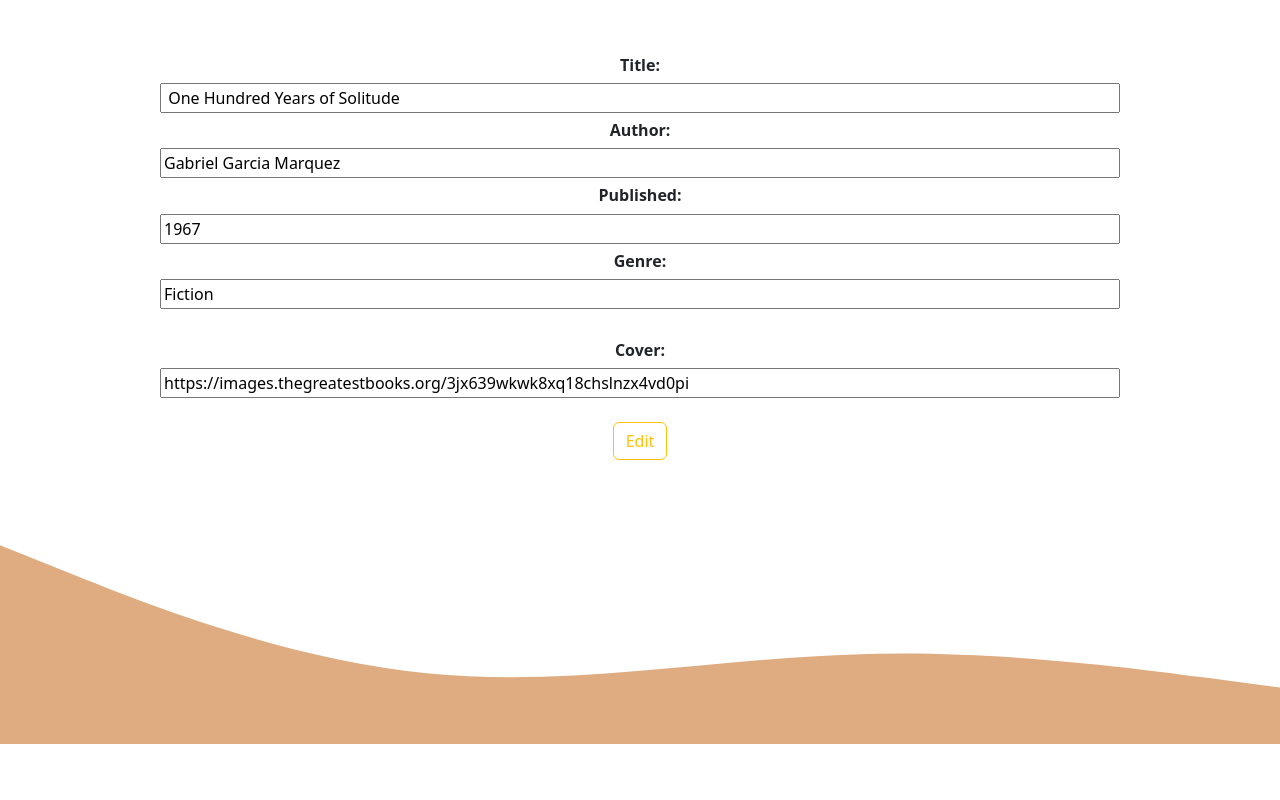
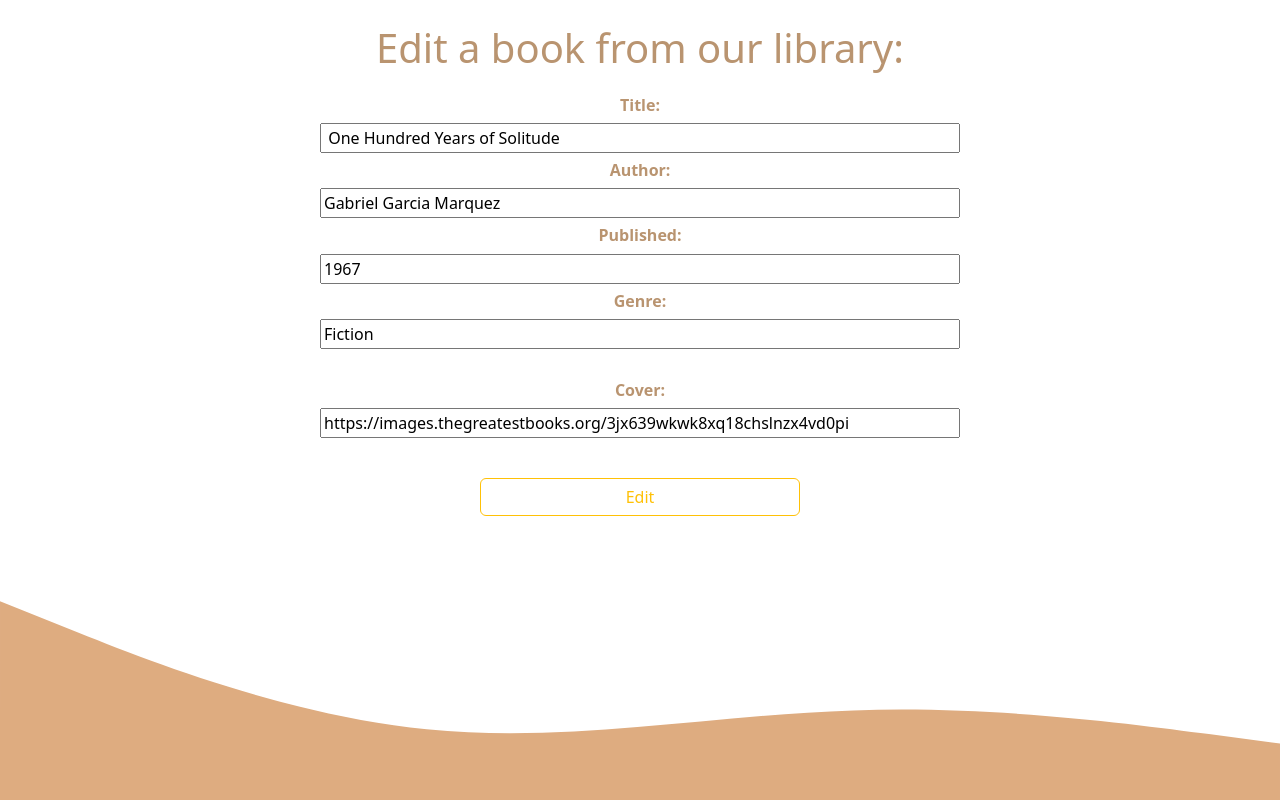
Before and after one commit to miaansaloni/PHP-Library, a PHP site: page /PHP-Library/edit.php?id=1 in a window 1280 px wide. Shown: the part 56-856 px from the top of the page. Before the commit the page ends 800 px from the top, so only its background shows below. Run offline with PHP 8.4, Linux system fonts and the light colour scheme; data comes from the database, SQL or seed files in the repository; both versions use the stored data as it was after the commit.

Commit message:
style/layout fixes + adds db file

```diff
--- a/edit.php
+++ b/edit.php
@@ -46,7 +46,6 @@ $libri = $stmt->fetch();
 
 include __DIR__ . '/includes/init.php';
 ?>
-
 <?php if (!empty($errors)): ?>
     <div class="alert alert-danger">
         <ul>
@@ -58,19 +57,21 @@ include __DIR__ . '/includes/init.php';
 <?php endif; ?>
 
 
-
-<form method="post" class="text-center pt-5">
+<div class="text-center mt-4">
+<h1 class="mb-3">Edit a book from our library:</h1>
+    <form method="post" >
         <input type="hidden" name="id" value="<?= $libri['id'] ?>">
         <label class="mt-2 fw-bold h6" for="titolo">Title:</label><br>
-    <input class="w-75" type="text" id="titolo" name="titolo" value="<?= $libri['titolo'] ?>"><br>
+        <input class="w-50" type="text" id="titolo" name="titolo" value="<?= $libri['titolo'] ?>"><br>
         <label class="mt-2 fw-bold h6" for="autore">Author:</label><br>
-    <input class="w-75" type="text" id="autore" name="autore" value="<?= $libri['autore'] ?>"><br>
+        <input class="w-50" type="text" id="autore" name="autore" value="<?= $libri['autore'] ?>"><br>
         <label class="mt-2 fw-bold h6" for="anno_pubblicazione">Published:</label><br>
-    <input class="w-75" type="text" id="anno_pubblicazione" name="anno_pubblicazione" value="<?= $libri['anno_pubblicazione'] ?>"><br>
+        <input class="w-50" type="text" id="anno_pubblicazione" name="anno_pubblicazione" value="<?= $libri['anno_pubblicazione'] ?>"><br>
         <label class="mt-2 fw-bold h6" for="genere">Genre:</label><br>
-    <input class="w-75" type="text" id="genere" name="genere" value="<?= $libri['genere'] ?>"><br><br>
+        <input class="w-50" type="text" id="genere" name="genere" value="<?= $libri['genere'] ?>"><br><br>
         <label class="mt-2 fw-bold h6" for="copertina">Cover:</label><br>
-    <input class="w-75" type="text" id="copertina" name="copertina" value="<?= $libri['copertina'] ?>"><br><br>
-    <button type="submit" class="btn btn-outline-warning">Edit</button>
-</form><?php
+        <input class="w-50" type="text" id="copertina" name="copertina" value="<?= $libri['copertina'] ?>"><br><br>
+        <button type="submit" class="btn btn-outline-warning w-25 mt-3">Edit</button>
+    </form>
+</div><?php
 include __DIR__ . '/includes/end.php';
--- a/includes/init.php
+++ b/includes/init.php
@@ -49,6 +49,10 @@ h2{
   color: #B99470;
   font-size: 50px;
 }
+
+h1, h2, h3, h4, h5, h6, .h1, .h2, .h3, .h4, .h5, .h6 {
+  color: #B99470;
+}
 </style>
   </head>
 
```
Also changed, not shown: add.php (+11 -10 lines), details.php (+6 -5 lines), libri.sql (added, +77 -0 lines). Lines whose indentation alone changed are shown as unchanged.
